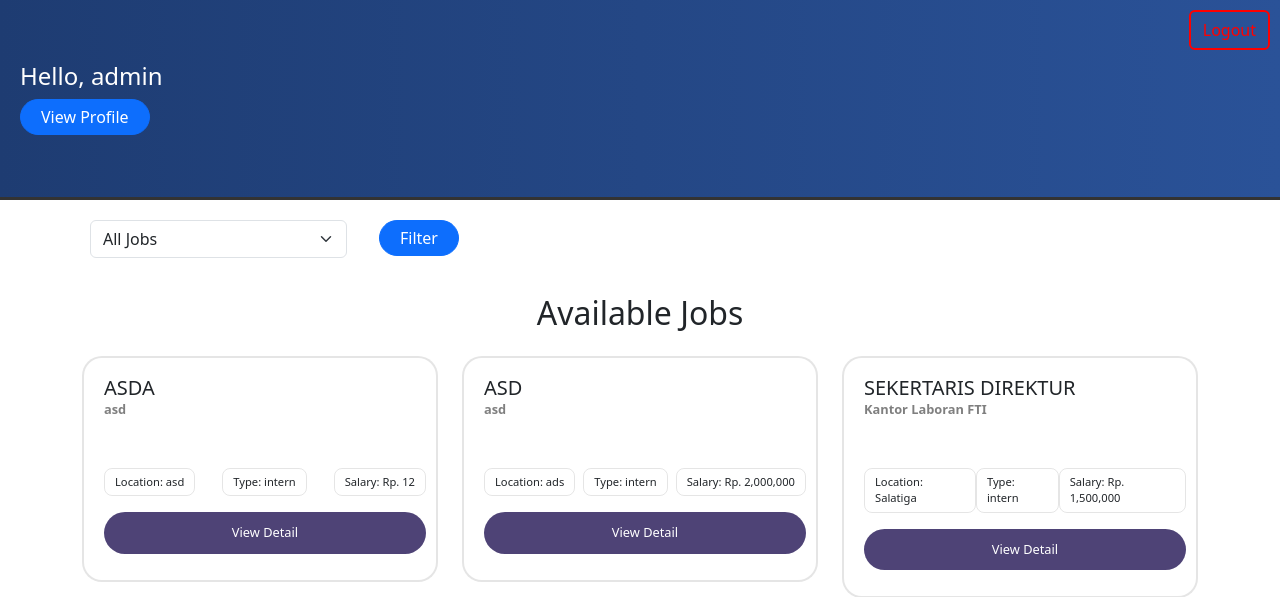
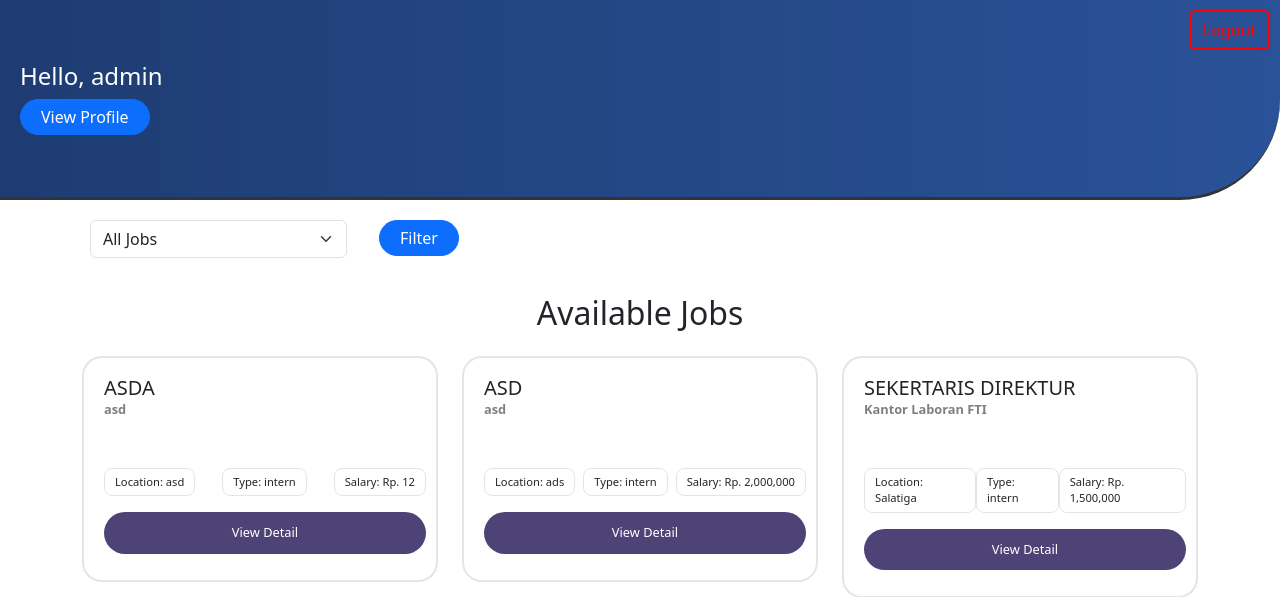
Before and after one commit to DikaEkaaaaa/TR_PW, a PHP site: page /pages/employee/index.php in a window 1280 px wide. Shown: the top 597 px of the page. Run offline with PHP 8.4, Linux system fonts and the light colour scheme; a user stored in the database is signed in; data comes from the database, SQL or seed files in the repository.

Commit message:
feat(ui): add border radius to employee page layout for improved aesthetics

```diff
--- a/pages/employee/index.php
+++ b/pages/employee/index.php
@@ -36,6 +36,7 @@ $result = $conn->query($query);
             justify-content: start;
             align-items: center;
             padding: 0px 20px;
+            border-bottom-right-radius: 100px;
             border-bottom: 3px solid #333;
         }
 
```
